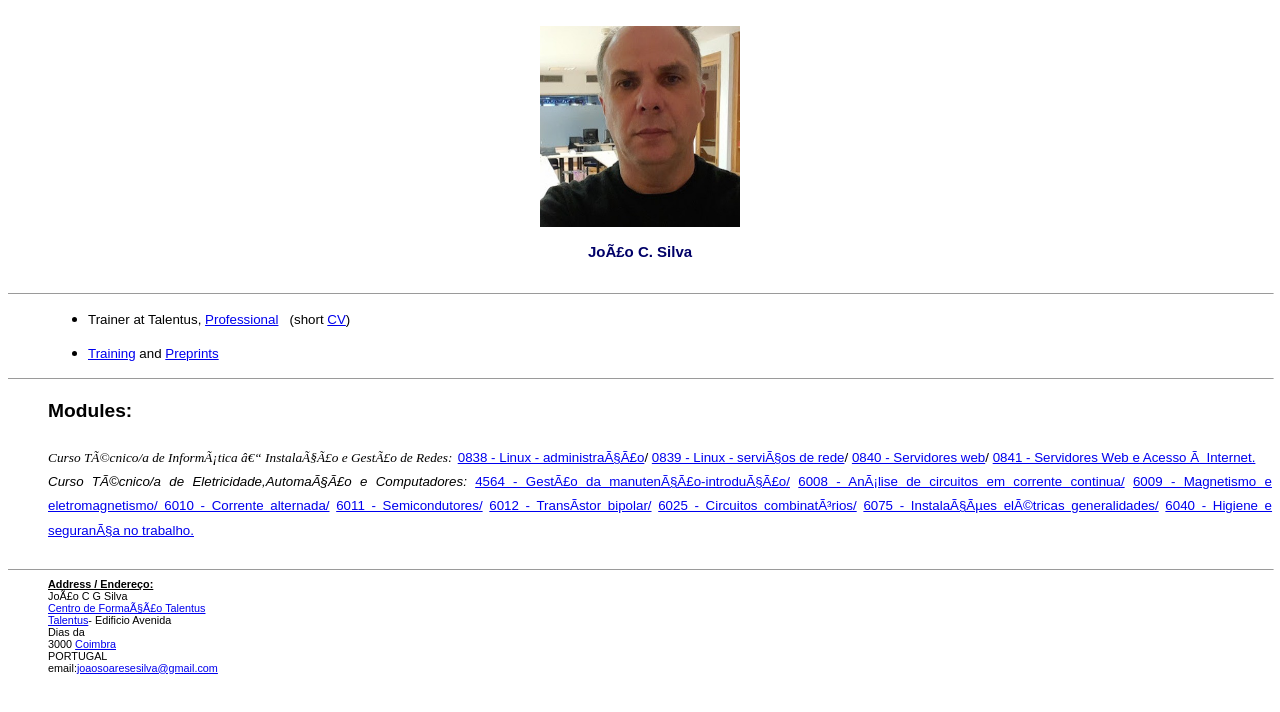
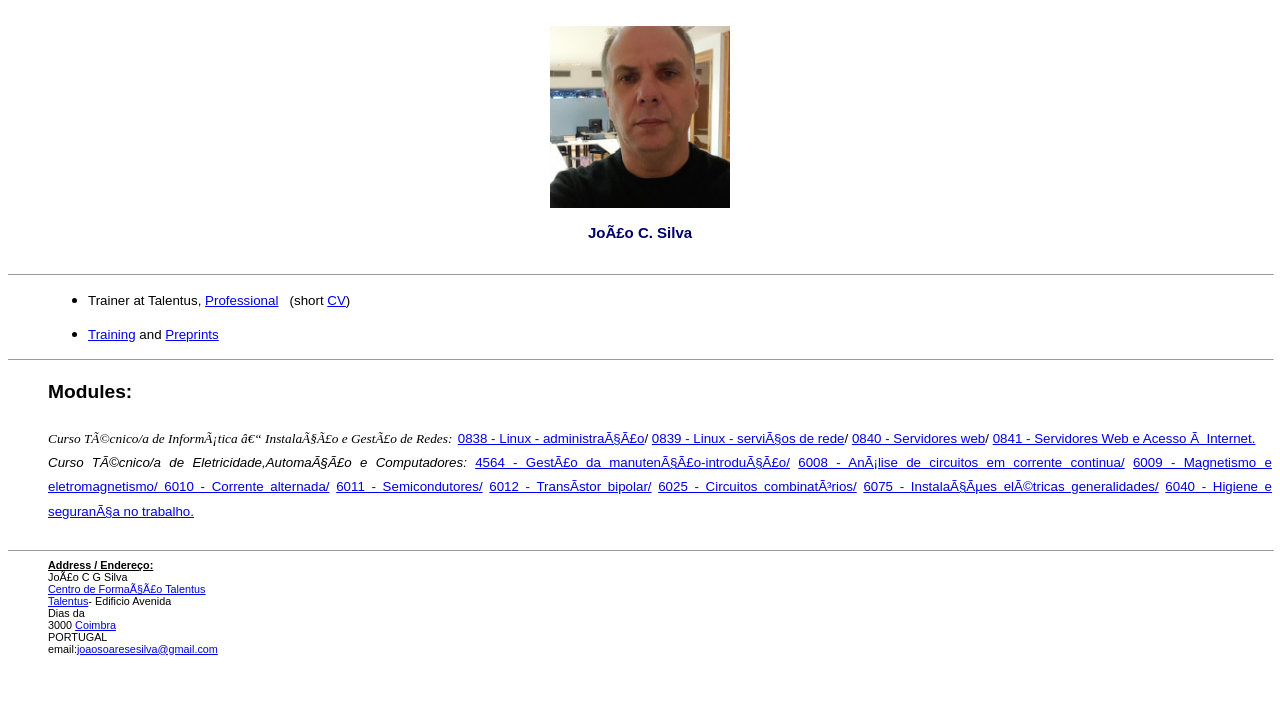
Before and after one commit to joaosoaresesilva/joaosoaresesilva.github.io, a plain HTML site: page index.html in a window 1280 px wide. Drawn offline with Linux system fonts and the light colour scheme.

Commit message:
atualizacao do index

```diff
--- a/index.html
+++ b/index.html
@@ -8,7 +8,7 @@
 <body>
 <!-- START HEADER -->
 <center><br>
-<img alt="Photo" src="joao_24.jpg" style="height: 201px; width: 200px;"><br>
+<img alt="Photo" src="joao_24.jpg" style="height: 182px; width: 180px;"><br>
 <p><small><b><font face="Arial"><font color="#000068"><font size="+1"><small>João C. Silva<br>
 <br>
 </small></font></font></font></b></small></p>
```
